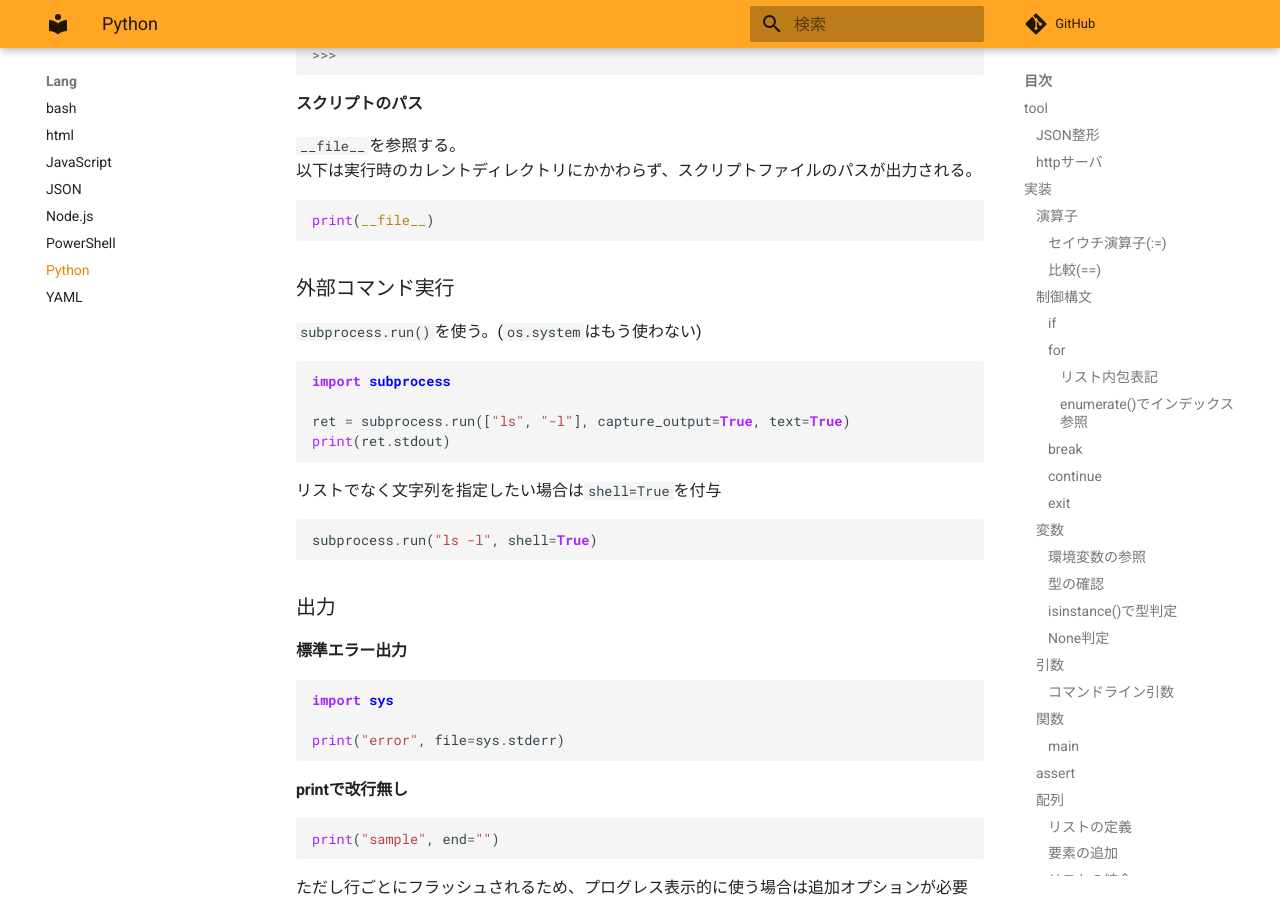
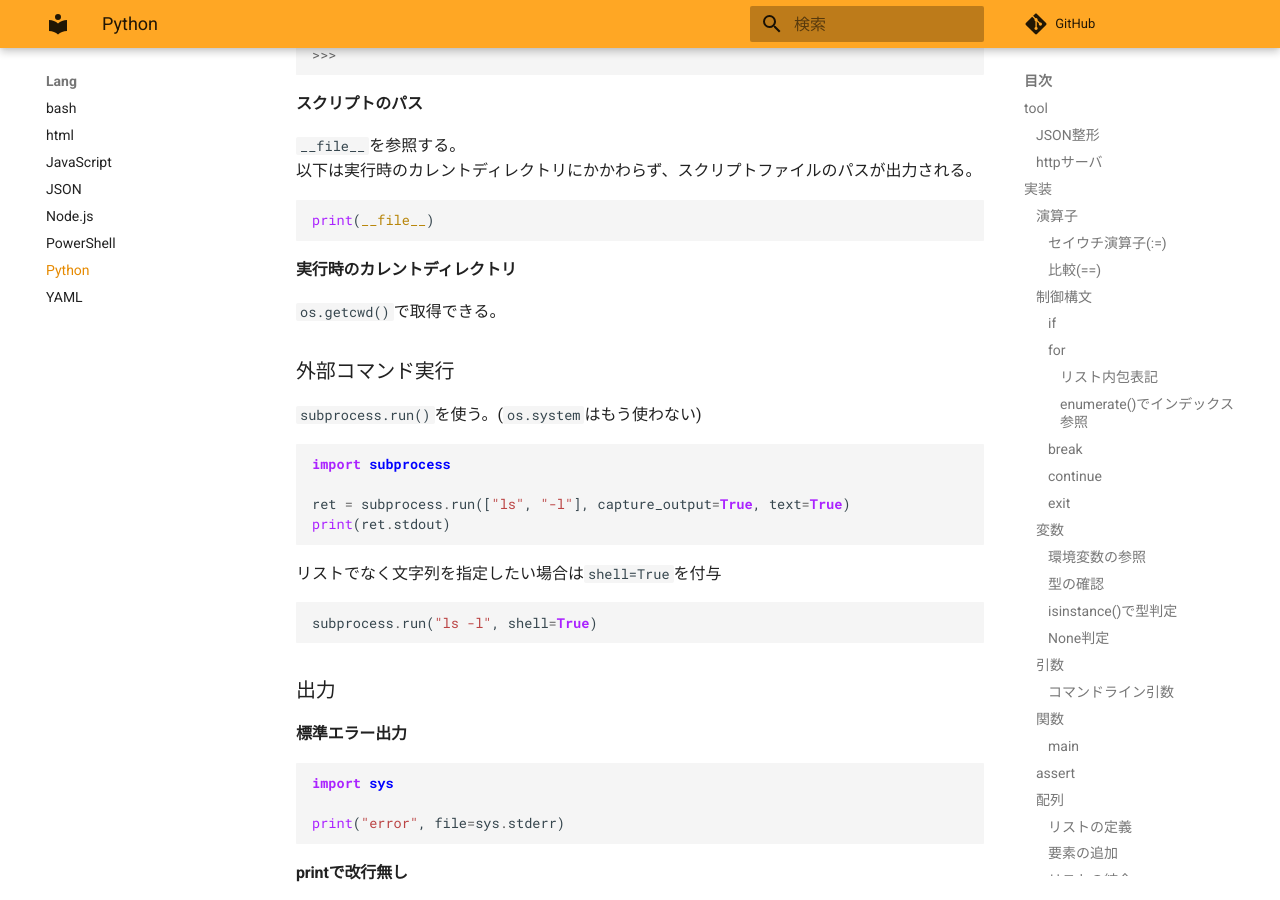
Before and after one commit to zaki-lknr/docs, an MkDocs documentation site: the page built from docs/lang/python.md, in a window 1280 px wide and 900 px high, scrolled down 18948 px. Built offline with MkDocs 1.6.1 and Material for MkDocs 9.7.7, drawn with Linux system fonts in a browser that asks for light colours; comment, search, counter and statistics services are not loaded.

Commit message:
add: lang/python: getcwd

````diff
--- a/docs/lang/python.md
+++ b/docs/lang/python.md
@@ -1012,6 +1012,10 @@ Type "help", "copyright", "credits" or "license" for more information.
 ```python
 print(__file__)
 ```
+
+#### 実行時のカレントディレクトリ
+
+`os.getcwd()`で取得できる。
 
 ### 外部コマンド実行
 
````
